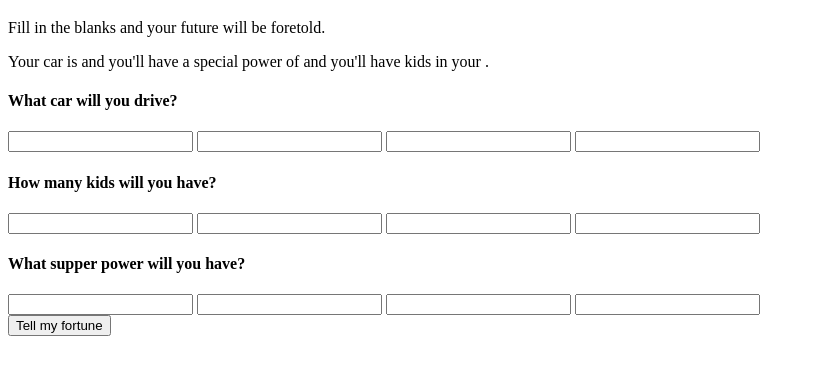
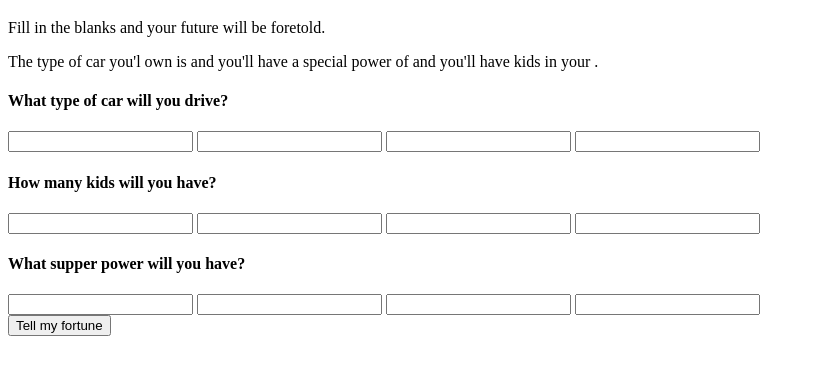
Before and after one commit to jeremiah7870-hash/MASH-Game, a plain HTML site: page index.html in a window 1280 px wide. Shown: the part 61-436 px from the top of the page, without its empty margins (0-815 px from the left). Drawn offline with Linux system fonts and the light colour scheme.

Commit message:
Update index.html

```diff
--- a/index.html
+++ b/index.html
@@ -17,11 +17,11 @@
     <p class="description">Fill in the blanks and your future will be foretold.</p>
     <form action="" method="post" id="mash">
       <div id="answers" class="hide">
-        <p>Your car is <span id="answer_1"></span> and you'll have a special power of <span id="answer_3"></span> and you'll have <span id="answer_2"></span> kids in your <span id="home"></span>.
+        <p>The type of car you'l own is <span id="answer_1"></span> and you'll have a special power of <span id="answer_3"></span> and you'll have <span id="answer_2"></span> kids in your <span id="home"></span>.
       </div>
       <div class="bucket">
         <div class="choice-bucket">
-          <h4 class="highlight">What car will you drive?</h4>
+          <h4 class="highlight">What type of car will you drive?</h4>
           <input name="answer_1[]">
           <input name="answer_1[]">
           <input name="answer_1[]">
```
